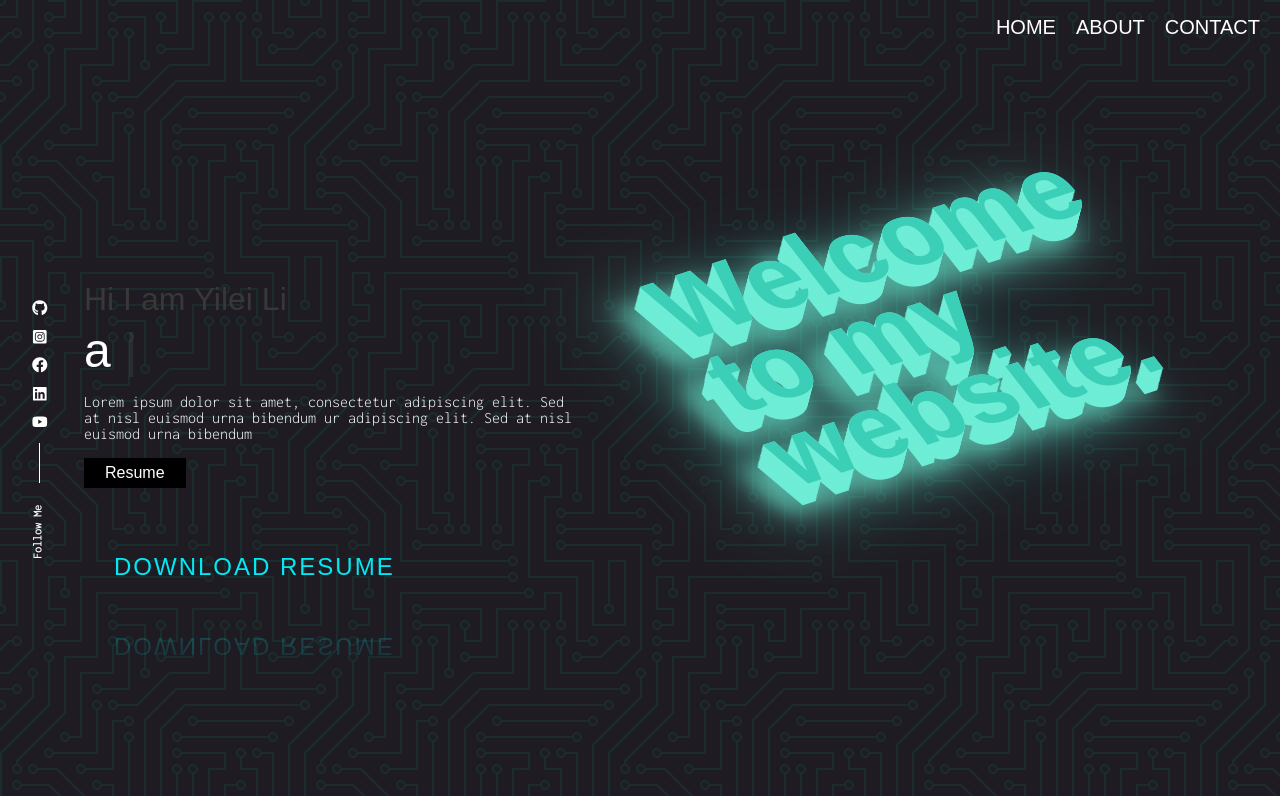
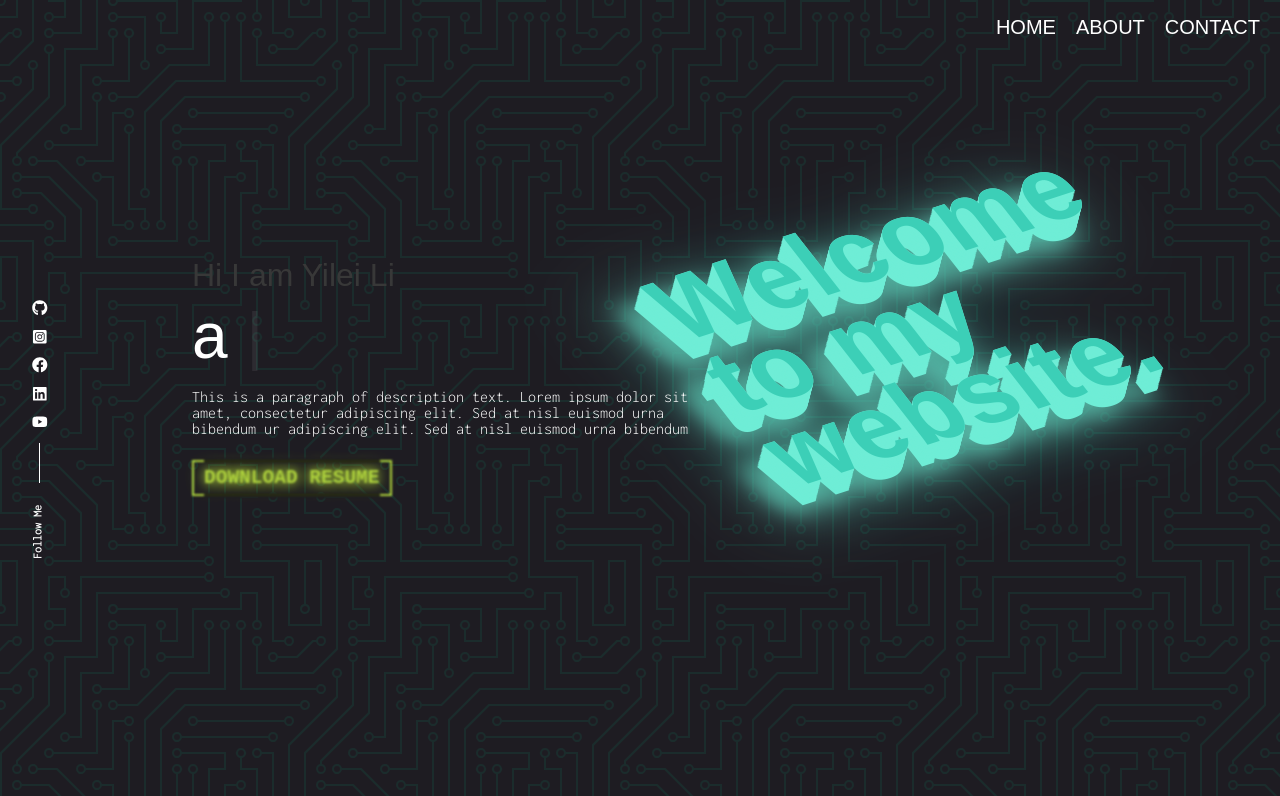
Before and after one commit to Riverflame-dev/personal-website, a React (Create React App) app: page / in a window 1280 px wide. Shown: the top 796 px of the page. Built offline with nearby package versions, Linux system fonts and the light colour scheme; a web font is replaced by a local one.

Commit message:
Changed font size

```diff
--- a/src/content_option.js
+++ b/src/content_option.js
@@ -12,7 +12,7 @@ const introdata = {
     third: "I love technologies."
   },
   description:
-    "Lorem ipsum dolor sit amet, consectetur adipiscing elit. Sed at nisl euismod urna bibendum ur adipiscing elit. Sed at nisl euismod urna bibendum",
+    "This is a paragraph of description text. Lorem ipsum dolor sit amet, consectetur adipiscing elit. Sed at nisl euismod urna bibendum ur adipiscing elit. Sed at nisl euismod urna bibendum",
   your_img_url:
     "https://www.thesprucepets.com/thmb/N7k7EFMi1xuZ57sYd_Nk9JZKIYc=/4005x3004/smart/filters:no_upscale()/facts-about-siamese-cats-4173491-hero-5a607df9e57b40a58c803a76859b6694.jpg"
 };
--- a/src/index.scss
+++ b/src/index.scss
@@ -86,8 +86,8 @@ p {
 // Font size variables
 h1 {
   --min: 2em; // minimum value
-  --val: 5vw; // preferred value = 5% viewport width
-  --max: 3em; // maximum value
+  --val: 8vw; // preferred value = 5% viewport width
+  --max: 4em; // maximum value
 }
 h2 {
   --min: 1.5em; /* minimum value */
@@ -101,7 +101,7 @@ h3 {
 }
 p {
   --min: 1em; // minimum value
-  --val: 1vw; // preferred value = 2.5% viewport width
+  --val: 0.8vw; // preferred value = 2.5% viewport width
   --max: 1.5em; // maximum value
 }
 
--- a/src/pages/home/index.js
+++ b/src/pages/home/index.js
@@ -35,23 +35,11 @@ export default function Home() {
               />
             </h1>
             <p>{introdata.description}</p>
-            <Link to="/files/myfile.pdf" target="_blank" download>
-              <div id="button_p" className="ac_btn">
-                Resume
-                <div className="ring one"></div>
-                <div className="ring two"></div>
-                <div className="ring three"></div>
-              </div>
+            <div className="btn-container">
+            <Link className="resume-btn" to="/files/myfile.pdf" target="_blank" download>
+                Download Resume
             </Link>
-            <Link to="/files/myfile.pdf" target="_blank" download>
-              <div className="resume_btn">
-              <span></span>
-              <span></span>
-              <span></span>
-              <span></span>
-                Download Resume
-              </div>
-            </Link>
+            </div>
           </div>
         </div>
       </section>
--- a/src/pages/home/style.scss
+++ b/src/pages/home/style.scss
@@ -8,10 +8,6 @@ section {
   margin-top: 0px;
 }
 
-.home {
-  background-image: url();
-  background-size: cover;
-}
 
 .home-content {
   display:flex;
@@ -24,9 +20,10 @@ section {
   flex: 1;
   z-index: 3;
   position: absolute;
-  padding-top: 20%;
-  max-width: 550px;
-  margin-left: 20px;
+  margin-top: clamp(10vmin, 29vh, 30vmax);
+  margin-left: clamp(4vmin, 10vw, 10vmax);
+
+  //max-width: 550px;
   height: 500px;
 
   h3{
@@ -53,7 +50,7 @@ section {
 
 .welcome {
   flex: 1;
-  z-index: -1;
+  z-index: 1;
 }
 
 
@@ -67,87 +64,72 @@ section {
 
 
 /* Resume download styling goes here*/
+$text: #afd33d;
+$bg: #1e1c22;
+$dd: 225ms;
 
-.resume_btn {
-  position: relative;
-  display: inline-block;
-  padding: 25px 30px;
-  margin: 40px 0;
-  color: #03e9f4;
-  font-size: 24px;
-  text-decoration: none;
-  text-transform: uppercase;
-  transition: 0.5s;
-  letter-spacing: 2px;
-  -webkit-box-reflect: below 1px linear-gradient(transparent, #0005);
-  overflow: hidden;
+.btn-container {
+  margin-top: 30px;
 }
 
-
-
-
-#button_p {
-  background: var(--secondary-color);
-  color: var(--primary-color);
+.resume-btn {
+  font-size: 1.5em;
+  font-family: monospace;
+  text-shadow: 0 0 10px $text, 0 0 20px $text;
+  filter: blur(.8px);
+  position: relative;
+  color: $text;
+  text-decoration: none;
+  font-weight: 700;
+  border: 2px solid $text;
+  text-transform: uppercase;
+  padding: 5px 10px;
+  box-shadow: inset 0 0 0 0 rgba($text, .2);
+  transition: 25ms ease-in-out all 0ms;
+  overflow: hidden;
+  animation: attn 3s ease-in-out infinite;
+  &:hover {
+    cursor: crosshair;
+    box-shadow: inset 0 -2em 0 0 rgba($text, .2);
+    transition: 225ms ease-in-out all $dd;
+    animation: none;
+    &:before,
+    &:after {
+      transform: translate(-50%, 0) scale(0, 1);
+    }
+  }
+  &:active {
+    box-shadow: inset 0 -2em 0 0 rgba($text, .5);
+    transition: 225ms ease-in-out all $dd;
+  }
+  &:before,
+  &:after {
+    content: '';
+    position: absolute;
+    left: 50%;
+    transform: translate(-50%, 0) scale(1, 1);
+    transform-origin: center;
+    background-color: $bg;
+    width: 90%;
+    height: 5px;
+    transition: $dd ease-in-out all;
+    mix-blend-mode: hard-light;
+  }
+  &:before {
+    top: -4px;
+  }
+  &:after {
+    bottom: -4px;
+  }
 }
 
-.ac_btn {
-  width: 60px;
-  padding: 4px 19px;
-  color: var(--secondary-color);
-  position: relative;
-  border: var(--secondary-color) 2px solid;
-  overflow: hidden;
-  transition: all 0.6s cubic-bezier(0.55, 0, 0.1, 1);
-  cursor: pointer;
-  margin-right: 20px;
-}
-
-.ac_btn:hover {
-  box-shadow: 8px 8px 0px var(--text-color), -8px -8px 0px var(--text-color);
-}
-
-.ac_btn:hover .one {
-  opacity: 1;
-  transform: translate3d(0px, 0px, 0px);
-}
-
-.ac_btn:hover .two {
-  transform: translate3d(0px, 0px, 0px);
-}
-
-.ac_btn:hover .three {
-  transform: translate3d(0px, 0px, 0px);
-}
-
-.ac_btn .ring {
-  width: 100%;
-  height: 100%;
-  position: absolute;
-  background: transparent;
-  top: 0;
-  left: 0;
-  transform: translate3d(0px, 90px, 0px);
-}
-
-.ac_btn .one {
-  background-color: #000;
-  transition: all 0.3s cubic-bezier(0.55, 0, 0.1, 1);
-  z-index: -3;
-  z-index: -4;
-}
-
-.ac_btn .two {
-  background-color: var(--primary-color);
-  transition: all 0.5s cubic-bezier(0.55, 0, 0.1, 1);
-  z-index: -3;
-}
-
-.ac_btn .three {
-  background-color: var(--secondary-color);
-  z-index: -2;
-  transition: all 0.7s cubic-bezier(0.55, 0, 0.1, 1);
-  z-index: -3;
+@keyframes attn {
+	0%, 100% {
+		opacity: 1;
+	}
+	30%, 35% {
+		opacity: .4;
+	}
 }
 
 #contact {
```
